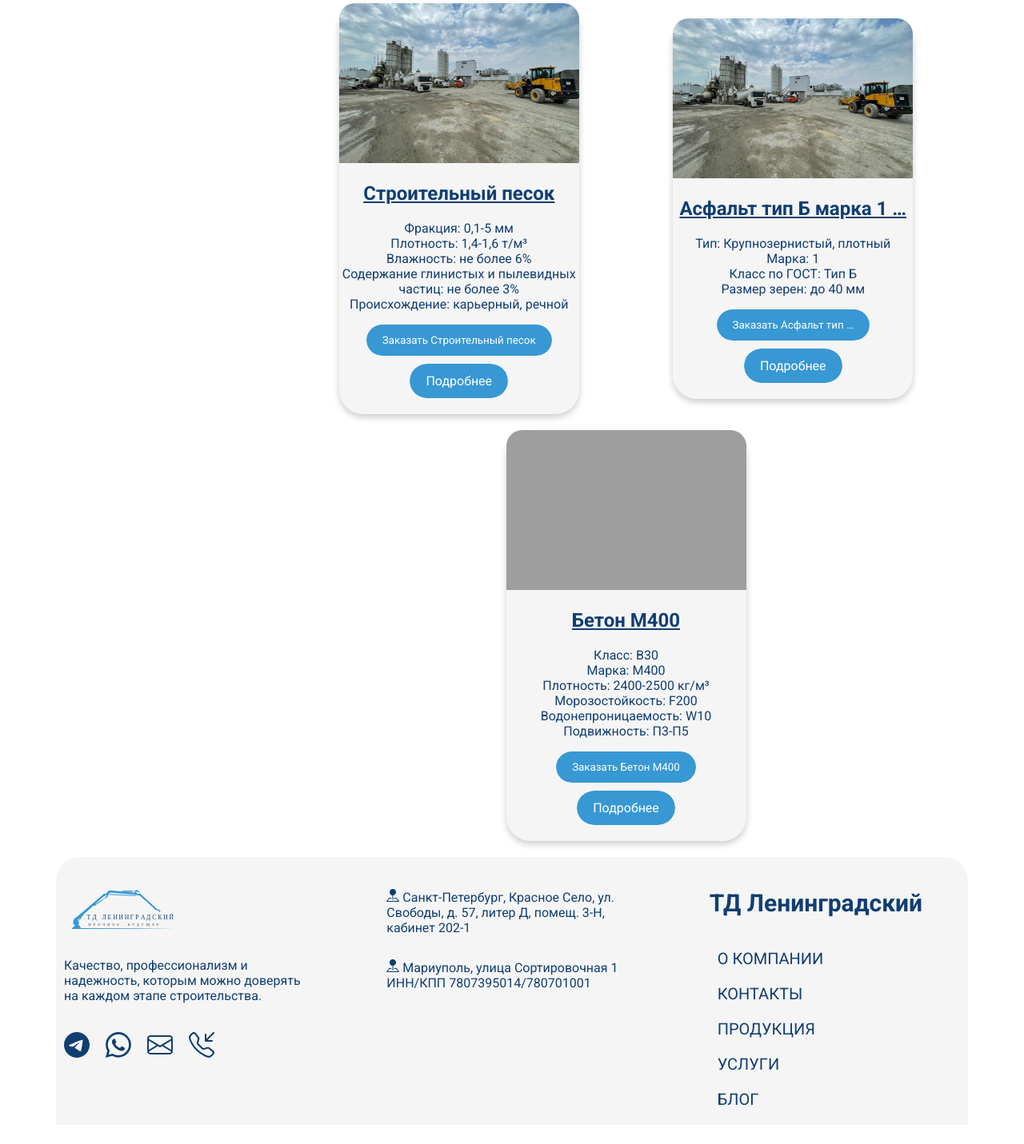
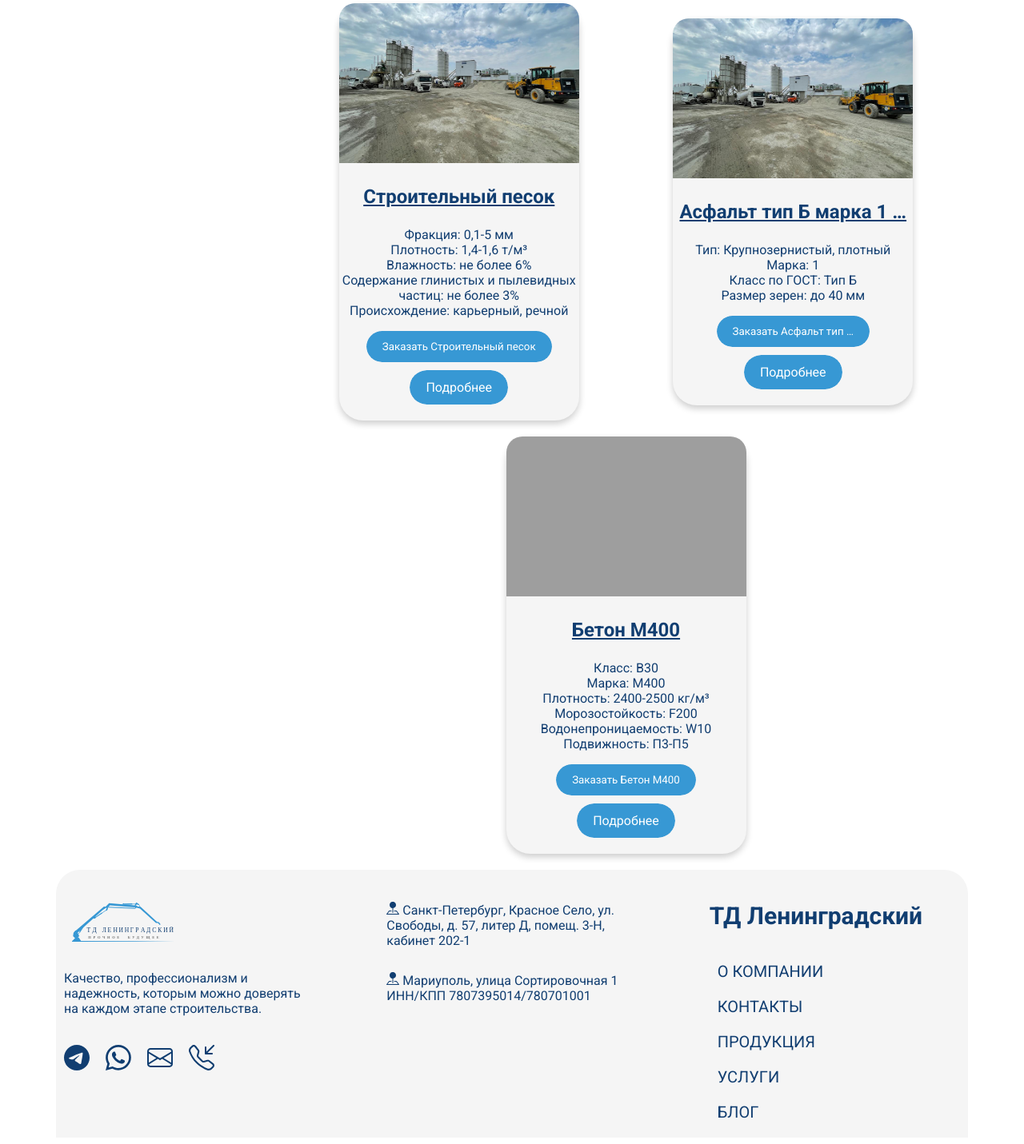
Before and after one commit to homyag/ntdlsite, a Django app: page /catalog/rostov/ in a window 1280 px wide. Shown: the part 396-1827 px from the top of the page at 80% size. Before the commit the page ends 1779 px from the top, so only its background shows below. Run offline with Django 5.2, Linux system fonts and the light colour scheme; data comes from the database, SQL or seed files in the repository; parts of the project's set-up code (start-up, migrations or seed data) failed here and were passed over; some libraries are stand-ins or nearby versions; grey boxes are pictures that could not be loaded.

Commit message:
изменен тег h2 на p в имени товара на странице каталога

```diff
--- a/good/templates/good/products.html
+++ b/good/templates/good/products.html
@@ -38,7 +38,7 @@
                                      alt="{{ p.name }}">
                             {% endif %}
                             <a href="{% url 'product' city_slug=city_slug category_slug=p.category.slug product_slug=p.slug %}">
-                                <h2>{{ p.name|truncatewords:5 }}</h2>
+                                <p class="goods__product_card--card--name">{{ p.name|truncatewords:5 }}</p>
                             </a>
                             {% autoescape off %}
                                 <p>{{ p.product_card_property|linebreaks }}</p>
--- a/static/css/styles.css
+++ b/static/css/styles.css
@@ -1678,6 +1678,11 @@ form#callback-form .agree-with-terms label {
     gap: 10px;
 }
 
+.goods__product_card--card--name {
+    font-size: 1.5em;
+    font-weight: bold;
+}
+
 .category-description {
     margin-top: 20px;
     margin-bottom: 20px;
```
